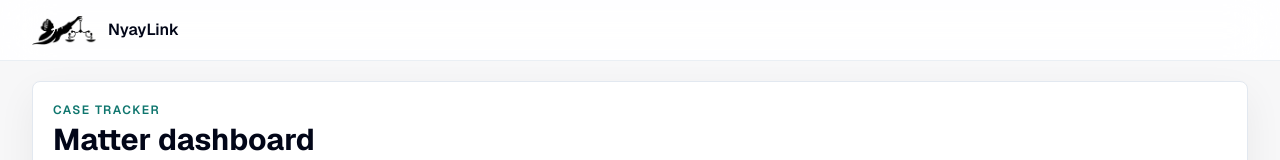
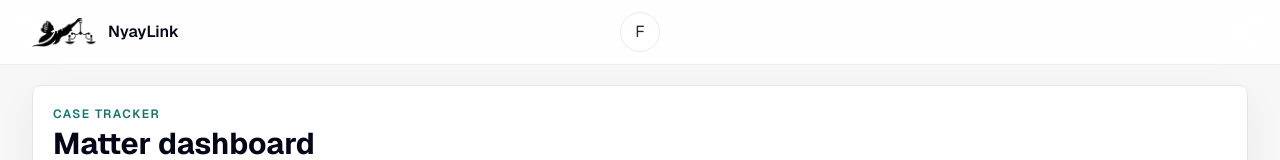
Before and after one commit to farzeenilyaszargar/Caseway, a Next.js app: page /cases in a window 1280 px wide. Shown: the top 160 px of the page. Built offline with nearby package versions, Linux system fonts and the light colour scheme.

Commit message:
Center header toggle and add profile button

```diff
--- a/app/components/AppShell.tsx
+++ b/app/components/AppShell.tsx
@@ -5,8 +5,8 @@ export function AppShell({ children, headerAction }: Readonly<{ children: ReactN
   return (
     <main className="app-canvas flex h-screen flex-col overflow-hidden text-slate-950">
       <header className="z-20 shrink-0 border-b border-slate-200/70 bg-white/88 backdrop-blur-xl">
-        <div className="mx-auto flex max-w-7xl flex-wrap items-center justify-between gap-3 px-4 py-3 sm:flex-nowrap sm:px-6 lg:px-8">
-          <Link className="flex items-center gap-3" href="/">
+        <div className="mx-auto grid max-w-7xl grid-cols-[1fr_auto] items-center gap-3 px-4 py-3 sm:grid-cols-[1fr_auto_1fr] sm:px-6 lg:px-8">
+          <Link className="justify-self-start flex items-center gap-3" href="/">
             <span
               aria-hidden="true"
               className="h-9 w-16 shrink-0 bg-contain bg-center bg-no-repeat"
@@ -14,7 +14,19 @@ export function AppShell({ children, headerAction }: Readonly<{ children: ReactN
             />
             <p className="text-base font-semibold leading-tight tracking-normal text-slate-950">NyayLink</p>
           </Link>
-          {headerAction ? <div className="order-3 w-full sm:order-none sm:w-auto">{headerAction}</div> : null}
+          {headerAction ? (
+            <div className="col-span-2 row-start-2 w-full justify-self-center sm:col-span-1 sm:col-start-2 sm:row-start-1 sm:w-auto">
+              {headerAction}
+            </div>
+          ) : null}
+          <button
+            type="button"
+            aria-label="Open profile"
+            title="Profile"
+            className="grid h-10 w-10 justify-self-end place-items-center rounded-full border border-slate-200 bg-white text-sm font-semibold text-slate-800 transition hover:border-slate-300 hover:bg-slate-50"
+          >
+            F
+          </button>
         </div>
       </header>
       <div className="min-h-0 flex-1">{children}</div>
```
